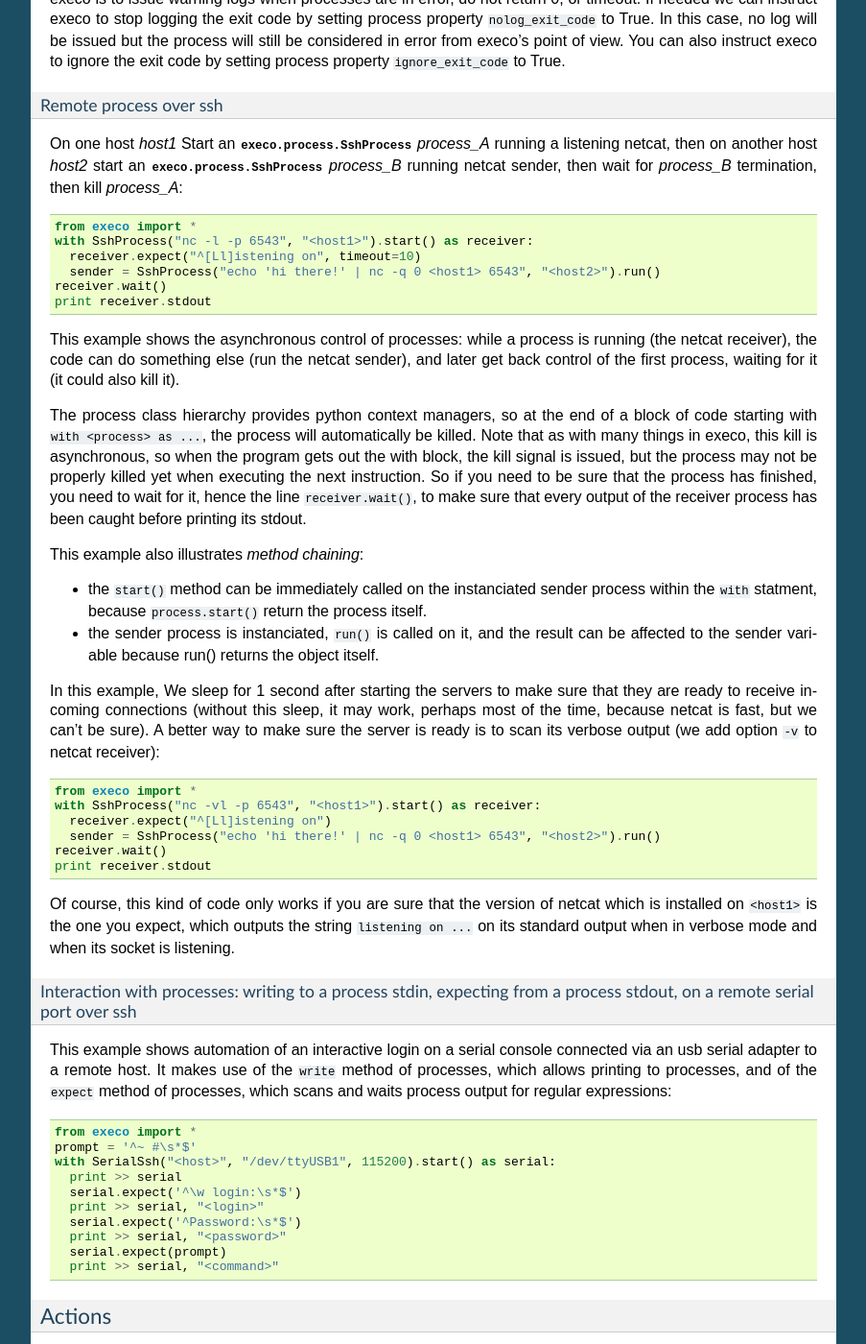
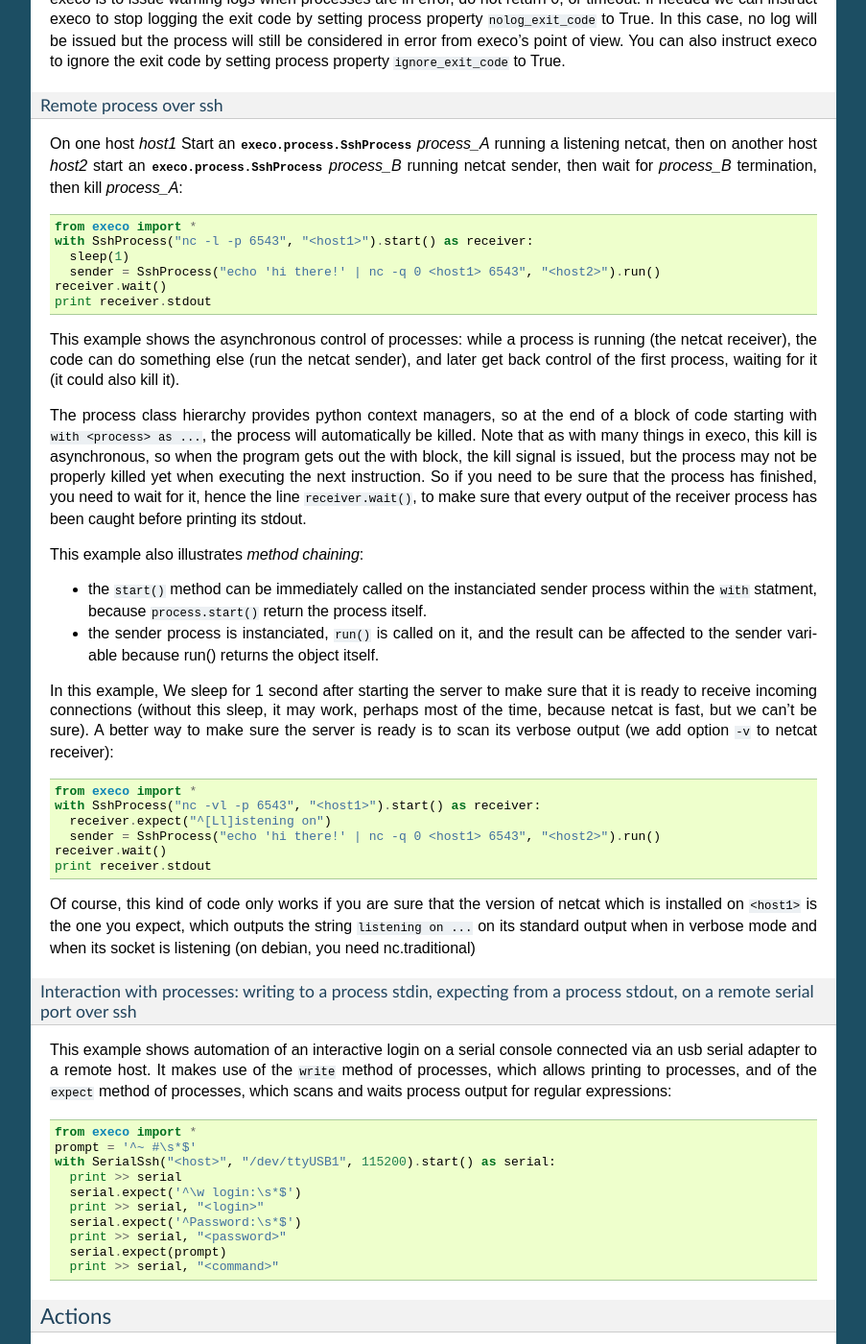
Before and after one commit to rcherrueau/execo, a Sphinx documentation site: the page built from doc/userguide.rst, in a window 1280 px wide and 1400 px high, scrolled down 2558 px. Shown: the whole window at 96% size, without its empty margins (198-1101 px from the left). Built offline with Sphinx 7.4.7, drawn with Linux system fonts in a browser that asks for light colours; pages that are not in the unit, such as notebooks, are missing from menus.

Commit message:
[doc] user_guide: fix section Remote process over ssh

```diff
--- a/doc/userguide.rst
+++ b/doc/userguide.rst
@@ -183,7 +183,7 @@ sender, then wait for *process_B* termination, then kill
 
  from execo import *
  with SshProcess("nc -l -p 6543", "<host1>").start() as receiver:
-   receiver.expect("^[Ll]istening on", timeout=10)
+   sleep(1)
    sender = SshProcess("echo 'hi there!' | nc -q 0 <host1> 6543", "<host2>").run()
  receiver.wait()
  print receiver.stdout
@@ -213,8 +213,8 @@ This example also illustrates *method chaining*:
   the result can be affected to the sender variable because run()
   returns the object itself.
 
-In this example, We sleep for 1 second after starting the servers to
-make sure that they are ready to receive incoming connections (without
+In this example, We sleep for 1 second after starting the server to
+make sure that it is ready to receive incoming connections (without
 this sleep, it may work, perhaps most of the time, because netcat is
 fast, but we can't be sure). A better way to make sure the server is
 ready is to scan its verbose output (we add option ``-v`` to netcat
@@ -230,7 +230,8 @@ receiver)::
 Of course, this kind of code only works if you are sure that the
 version of netcat which is installed on ``<host1>`` is the one you
 expect, which outputs the string ``listening on ...`` on its standard
-output when in verbose mode and when its socket is listening.
+output when in verbose mode and when its socket is listening (on
+debian, you need nc.traditional)
 
 Interaction with processes: writing to a process stdin, expecting from a process stdout, on a remote serial port over ssh
 '''''''''''''''''''''''''''''''''''''''''''''''''''''''''''''''''''''''''''''''''''''''''''''''''''''''''''''''''''''''''
```
